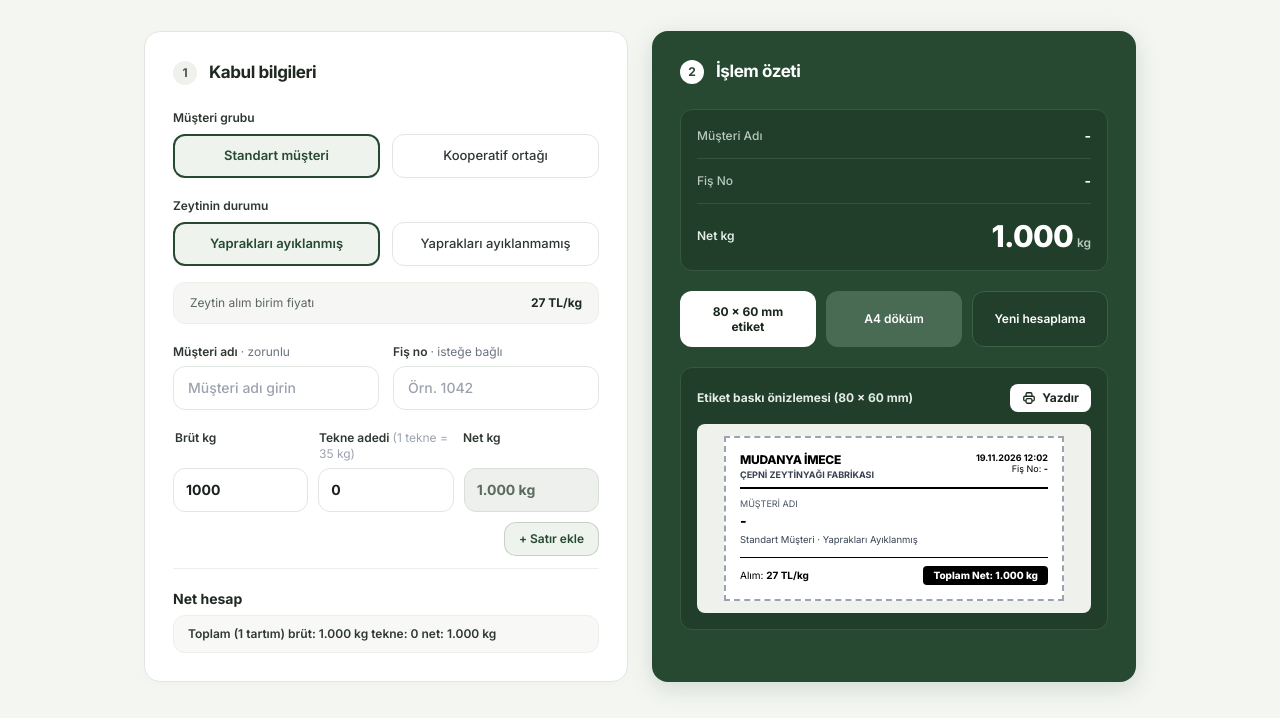
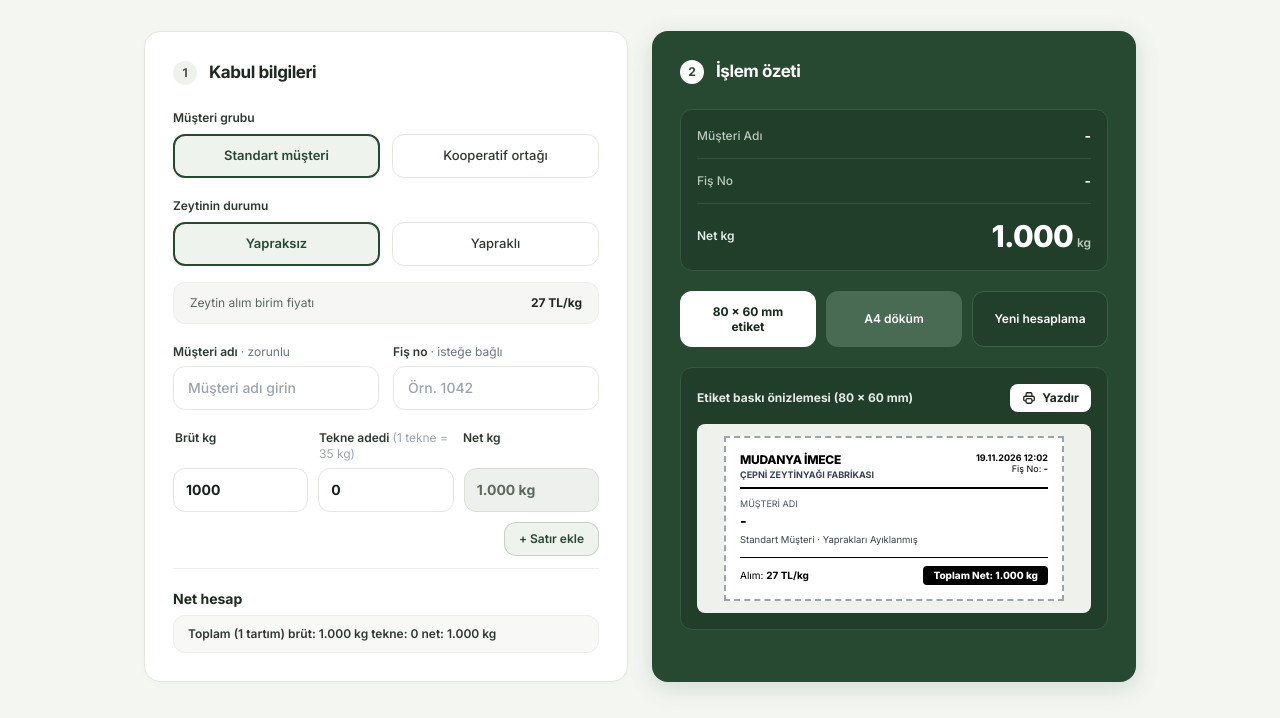
Before and after one commit to mudanyaimeceterazi/zeytinalim, a plain HTML site: page index.html in a window 1280 px wide. Shown: the part 86-804 px from the top of the page. Drawn offline with nearby package versions, Linux system fonts and the light colour scheme.

Commit message:
Update index.html

```diff
--- a/index.html
+++ b/index.html
@@ -160,14 +160,14 @@
                                 data-status="cleaned"
                                 class="status-btn h-11 px-3 rounded-xl text-[13px] font-semibold transition-all cursor-pointer border-2 border-olive-dark bg-olive-soft text-olive-dark"
                             >
-                                Yaprakları ayıklanmış
+                                Yapraksız
                             </button>
                             <button
                                 type="button"
                                 data-status="uncleaned"
                                 class="status-btn h-11 px-3 rounded-xl text-[13px] font-medium transition-all cursor-pointer border border-olive-border bg-white text-[#2E3831] hover:bg-gray-50"
                             >
-                                Yaprakları ayıklanmamış
+                                Yapraklı
                             </button>
                         </div>
                     </div>
@@ -388,11 +388,11 @@
         const DEFAULT_PRICES = {
             standard: {
                 cleaned: { buy: 27 },
-                uncleaned: { buy: 26 }
+                uncleaned: { buy: 25 }
             },
             coop: {
                 cleaned: { buy: 28 },
-                uncleaned: { buy: 27 }
+                uncleaned: { buy: 26 }
             }
         };
 
```
